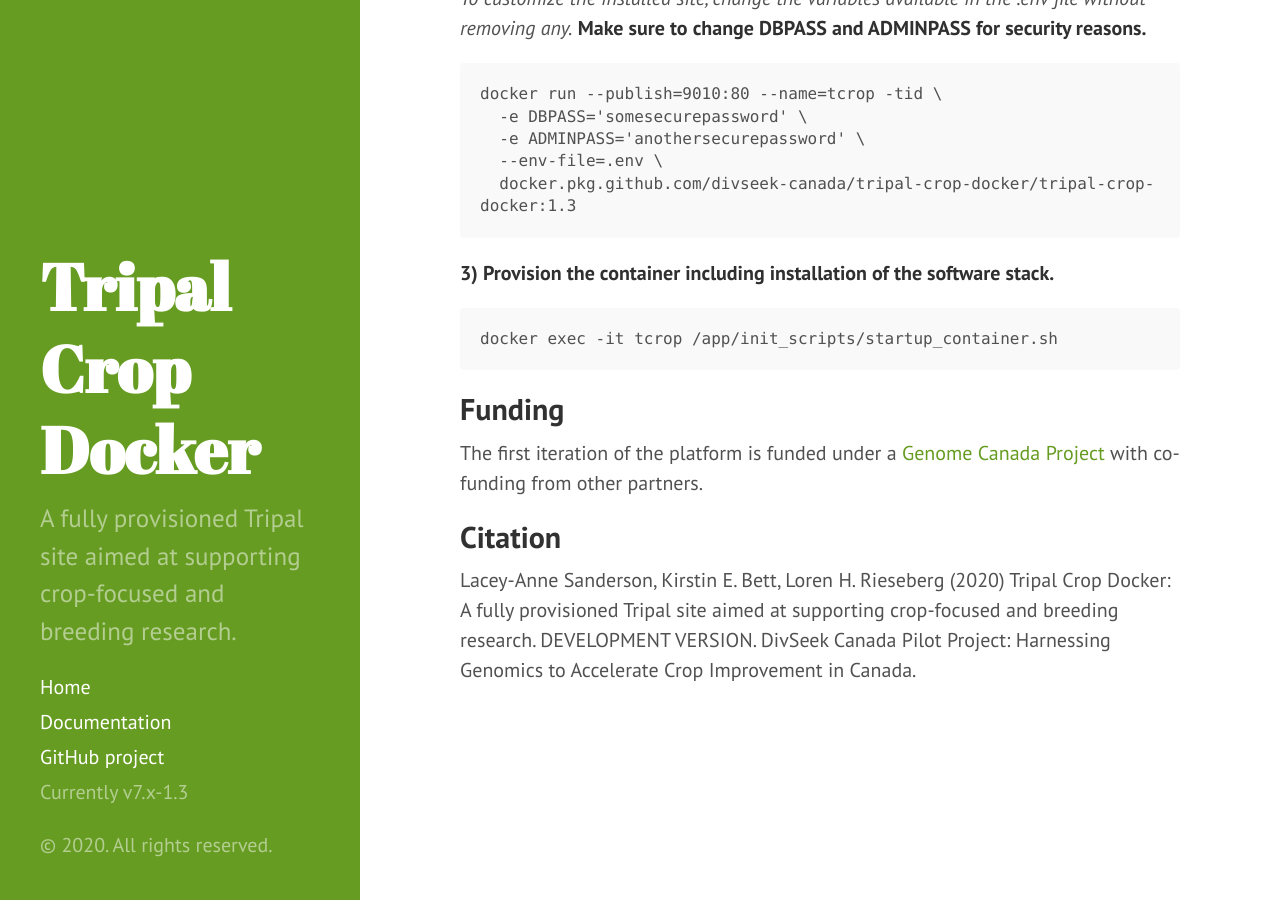
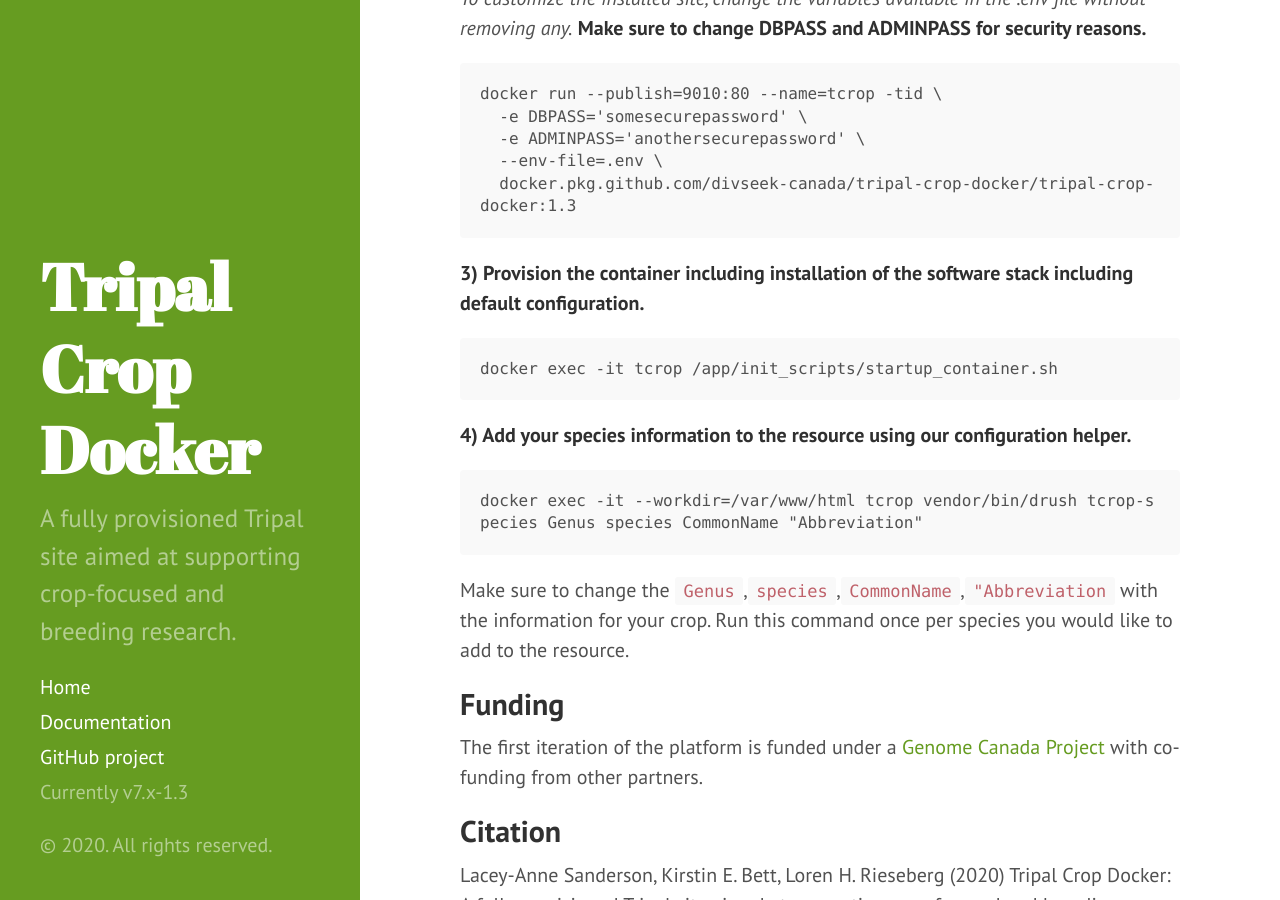
Before and after one commit to DivSeek-Canada/tripal-crop-docker, a Jekyll site: the page built from index.md, in a window 1280 px wide and 900 px high, scrolled down 1915 px. Built offline with Jekyll 4.4.1, drawn with Linux system fonts in a browser that asks for light colours.

Commit message:
Add information for configuring species.

````diff
--- a/index.md
+++ b/index.md
@@ -66,11 +66,19 @@ docker run --publish=9010:80 --name=tcrop -tid \
   docker.pkg.github.com/divseek-canada/tripal-crop-docker/tripal-crop-docker:1.3
 ```
 
-**3) Provision the container including installation of the software stack.**
+**3) Provision the container including installation of the software stack including default configuration.**
 
 ```
 docker exec -it tcrop /app/init_scripts/startup_container.sh
 ```
+
+**4) Add your species information to the resource using our configuration helper.**
+
+```
+docker exec -it --workdir=/var/www/html tcrop vendor/bin/drush tcrop-species Genus species CommonName "Abbreviation"
+```
+
+Make sure to change the `Genus`,`species`,`CommonName`,`"Abbreviation` with the information for your crop. Run this command once per species you would like to add to the resource.
 
 ## Funding
 
````
Also changed, not shown: _docs/create-site/deployment.md (+9 -1 lines).
